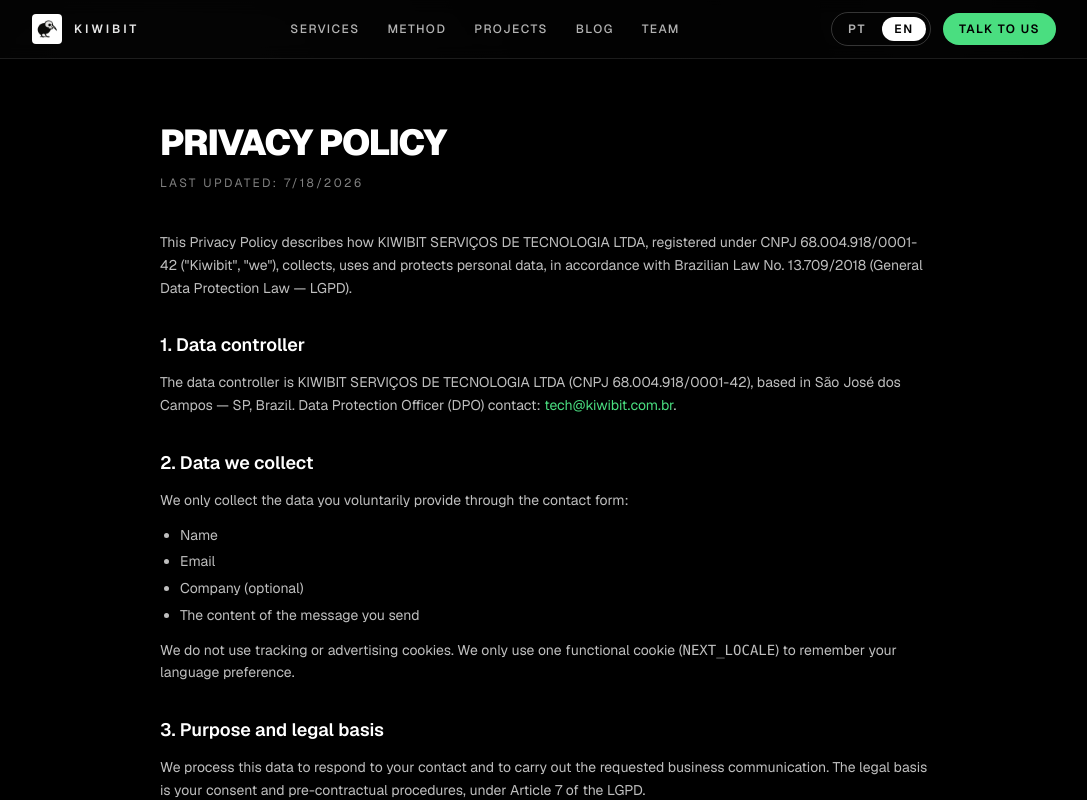
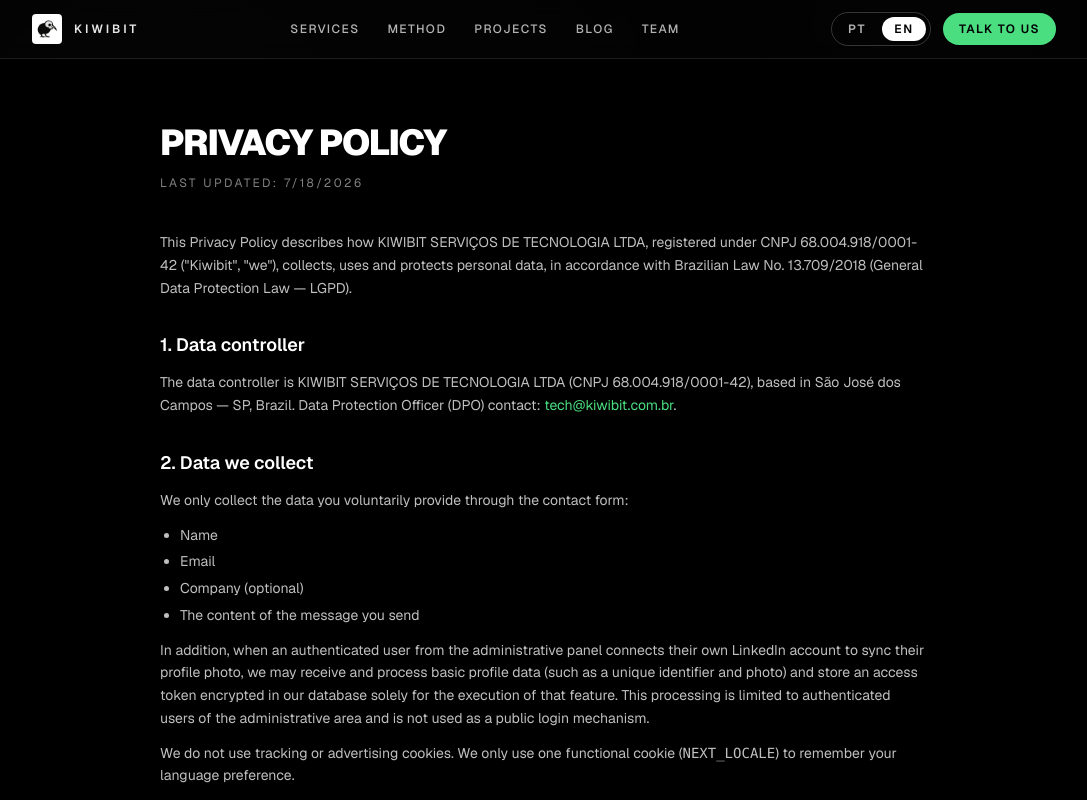
Before and after one commit to K1w1b1t/kiwibit_web, a Next.js app: page /en/privacy-policy in a window 1280 px wide. Shown: the top 800 px of the page, without its empty margins (96-1183 px from the left). Built offline with nearby package versions, Linux system fonts and the light colour scheme; no server answers.

Commit message:
docs(privacy-policy): update privacy policy for LinkedIn integration

```diff
--- a/src/widgets/legal-content/privacy-policy-en.tsx
+++ b/src/widgets/legal-content/privacy-policy-en.tsx
@@ -29,6 +29,14 @@ export function PrivacyPolicyEn() {
           <li>The content of the message you send</li>
         </ul>
         <p>
+          In addition, when an authenticated user from the administrative panel connects their own
+          LinkedIn account to sync their profile photo, we may receive and process basic profile
+          data (such as a unique identifier and photo) and store an access token encrypted in our
+          database solely for the execution of that feature. This processing is limited to
+          authenticated users of the administrative area and is not used as a public login
+          mechanism.
+        </p>
+        <p>
           We do not use tracking or advertising cookies. We only use one functional cookie (
           <code>NEXT_LOCALE</code>) to remember your language preference.
         </p>
@@ -37,9 +45,11 @@ export function PrivacyPolicyEn() {
       <section>
         <h2>3. Purpose and legal basis</h2>
         <p>
-          We process this data to respond to your contact and to carry out the requested business
-          communication. The legal basis is your consent and pre-contractual procedures, under
-          Article 7 of the LGPD.
+          We process this data to respond to your contact, carry out the requested business
+          communication, and, where applicable, execute the user’s voluntary connection with
+          LinkedIn for profile photo synchronization. The legal basis is your consent and
+          pre-contractual procedures, under Article 7 of the LGPD, as well as the express consent
+          provided through the LinkedIn authorization flow.
         </p>
       </section>
 
--- a/src/widgets/legal-content/privacy-policy-pt.tsx
+++ b/src/widgets/legal-content/privacy-policy-pt.tsx
@@ -33,6 +33,14 @@ export function PrivacyPolicyPt() {
           <li>Conteúdo da mensagem enviada</li>
         </ul>
         <p>
+          Além disso, quando um usuário autenticado do painel administrativo conecta sua própria
+          conta do LinkedIn para sincronizar a foto de perfil, podemos receber e processar dados
+          básicos do perfil (como identificador único e foto) e armazenar um token de acesso de
+          forma cifrada em nosso banco de dados, exclusivamente para a execução dessa
+          funcionalidade. Esse processamento é limitado a usuários autenticados da área
+          administrativa e não é utilizado como mecanismo de login público.
+        </p>
+        <p>
           Não utilizamos cookies de rastreamento ou publicidade. Utilizamos apenas um cookie
           funcional (<code>NEXT_LOCALE</code>) para lembrar o idioma escolhido.
         </p>
@@ -41,9 +49,11 @@ export function PrivacyPolicyPt() {
       <section>
         <h2>3. Finalidade e base legal</h2>
         <p>
-          Tratamos esses dados para responder ao seu contato e conduzir a comunicação comercial
-          solicitada. A base legal é o consentimento e os procedimentos preliminares relacionados a
-          um contrato, nos termos do art. 7º da LGPD.
+          Tratamos esses dados para responder ao seu contato, conduzir a comunicação comercial
+          solicitada e, quando aplicável, executar a conexão voluntária do usuário com o LinkedIn
+          para sincronização de foto de perfil. A base legal é o consentimento e os procedimentos
+          preliminares relacionados a um contrato, nos termos do art. 7º da LGPD, bem como o
+          consentimento expresso fornecido por meio do fluxo de autorização do LinkedIn.
         </p>
       </section>
 
```
